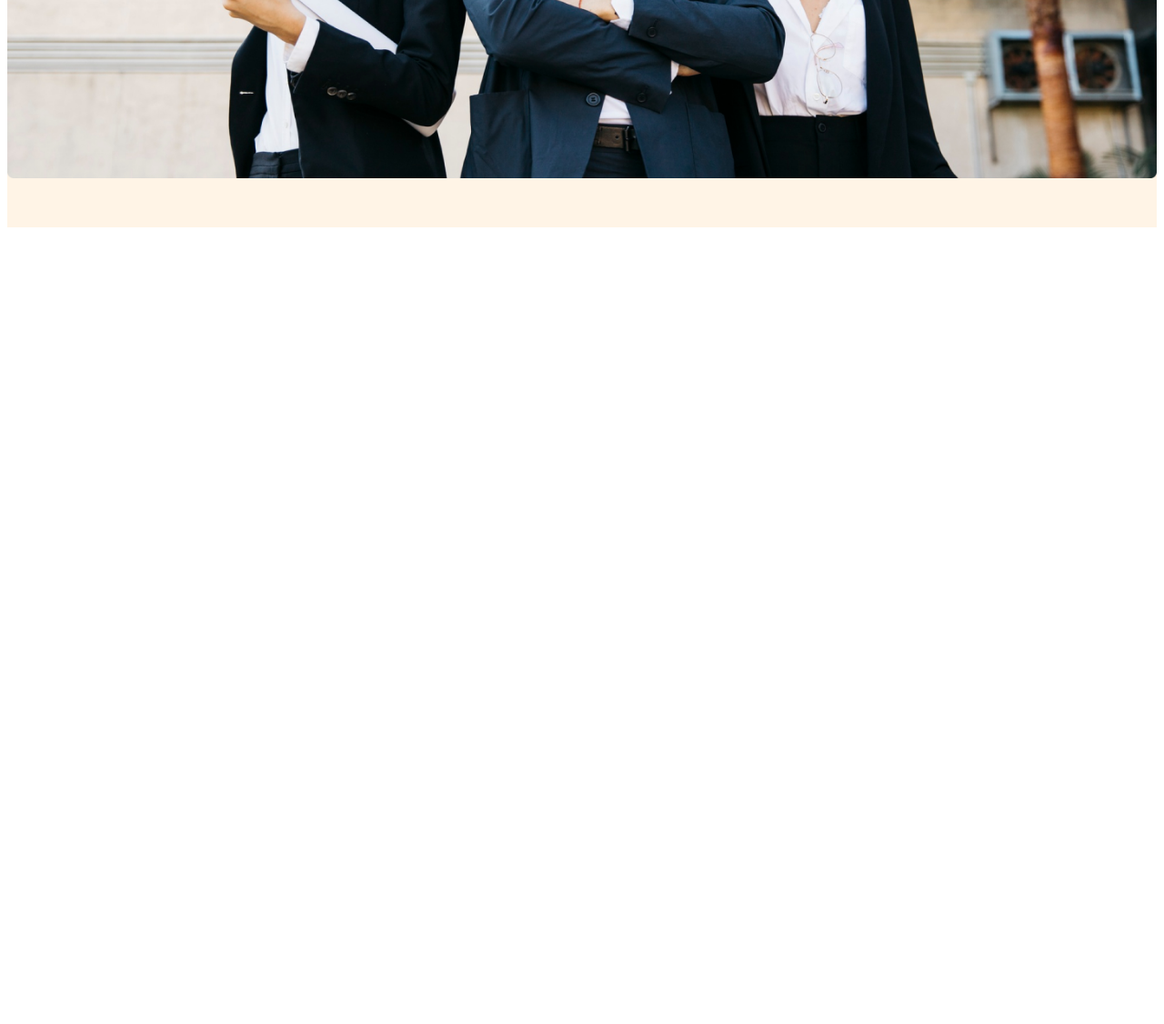
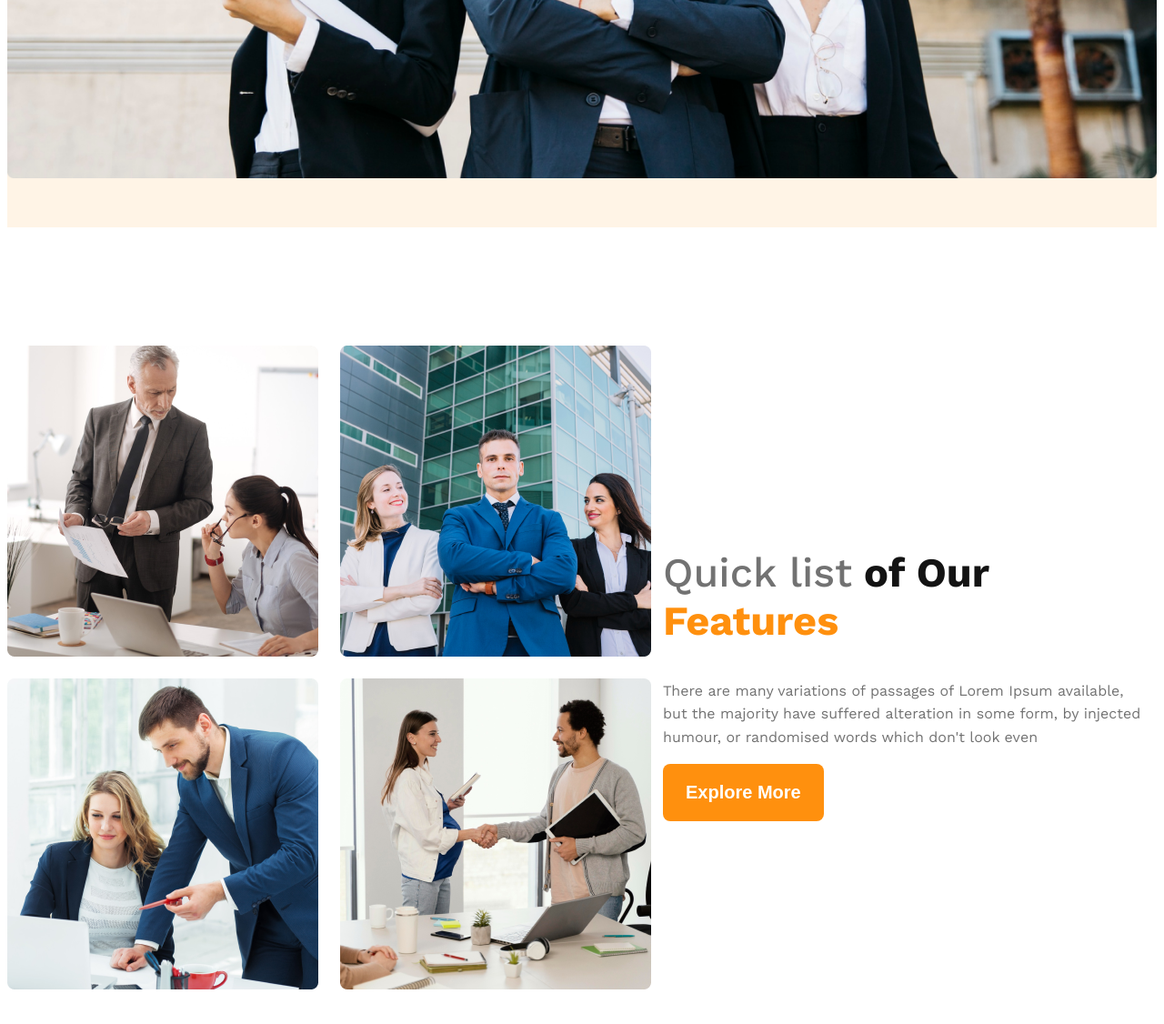
Before and after one commit to Abdallah-BinSaif/p-g3-architect, a plain HTML site: page index.html in a window 1280 px wide. Shown: the part 990-2116 px from the top of the page at 91% size. Before the commit the page ends 1248 px from the top, so only its background shows below. Drawn offline with nearby package versions, Linux system fonts and the light colour scheme.

Commit message:
team section and it responsive for small and medium devices are added

```diff
--- a/index.html
+++ b/index.html
@@ -31,7 +31,19 @@
         </section>
     </header>
     <main>
-
+        <section class="team max-width display-flex">
+            <div class="team-image-container">
+                <img src="./images/team1.png" alt="">
+                <img src="./images/team2.png" alt="">
+                <img src="./images/team3.png" alt="">
+                <img src="./images/team4.png" alt="">
+            </div>
+            <div class="features">
+                <h1 class="feature-title"><span class="Quick-list">Quick list</span> of Our <span class="s-color">Features</span></h1>
+                <p class="teature-description parragraph">There are many variations of passages of Lorem Ipsum available, but the majority have suffered alteration in some form, by injected humour, or randomised words which don't look even</p>
+                <button class="btn-primary">Explore More</button>
+            </div>
+        </section>
     </main>
     <footer>
 
--- a/styles/style.css
+++ b/styles/style.css
@@ -74,10 +74,47 @@
     margin: 50px 0;
 }
 
+/* team section styles  */
+
+.team{
+    align-items: center;
+    margin-top: 130px;
+}
+.team-image-container{
+    display: grid;
+    grid-template-columns: repeat(2, 1fr);
+    gap: 24px;
+}
+.features{
+    max-width: 530px;
+    margin: 0 auto;
+}
+.feature-title{
+    font-size: 45px;
+    font-weight: 700;
+    color:rgb(19, 19, 19);
+}
+.Quick-list{
+    font-weight: 500;
+    color:rgb(114, 114, 114);
+}
+.s-color{
+    color: rgb(255, 144, 14);
+}
 
 /* +++++++++++++++++++++++++++++++++++++++++++++++++++ */
 @media screen and (max-width: 576px) {
-    .navbar, .nav-links{
+    .navbar, .nav-links, .team{
+        flex-direction: column;
+    }
+    .team-image-container{
+        grid-template-columns: repeat(1, 1fr);
+    }
+}
+
+/* medium screen style  */
+@media screen and (min-width:576px) and (max-width: 992px) {
+    .team{
         flex-direction: column;
     }
 }
```
